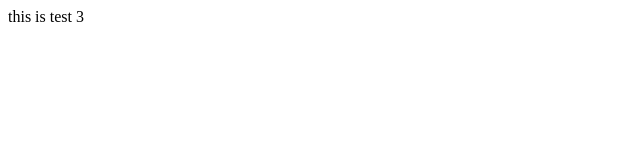
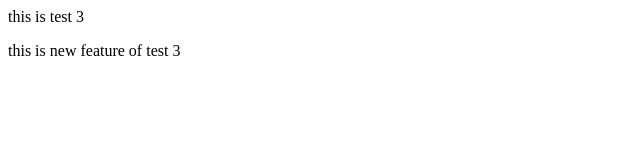
Before and after one commit to Proton16/localrepo, a plain HTML site: page index.html in a window 1280 px wide. Shown: the whole page, without its empty margins (0-640 px from the left). Drawn offline with Linux system fonts and the light colour scheme.

Commit message:
this is new feature

```diff
--- a/index.html
+++ b/index.html
@@ -1 +1,2 @@
 <P>this is test 3</P>
+<P>this is new feature of test 3</P>
```
